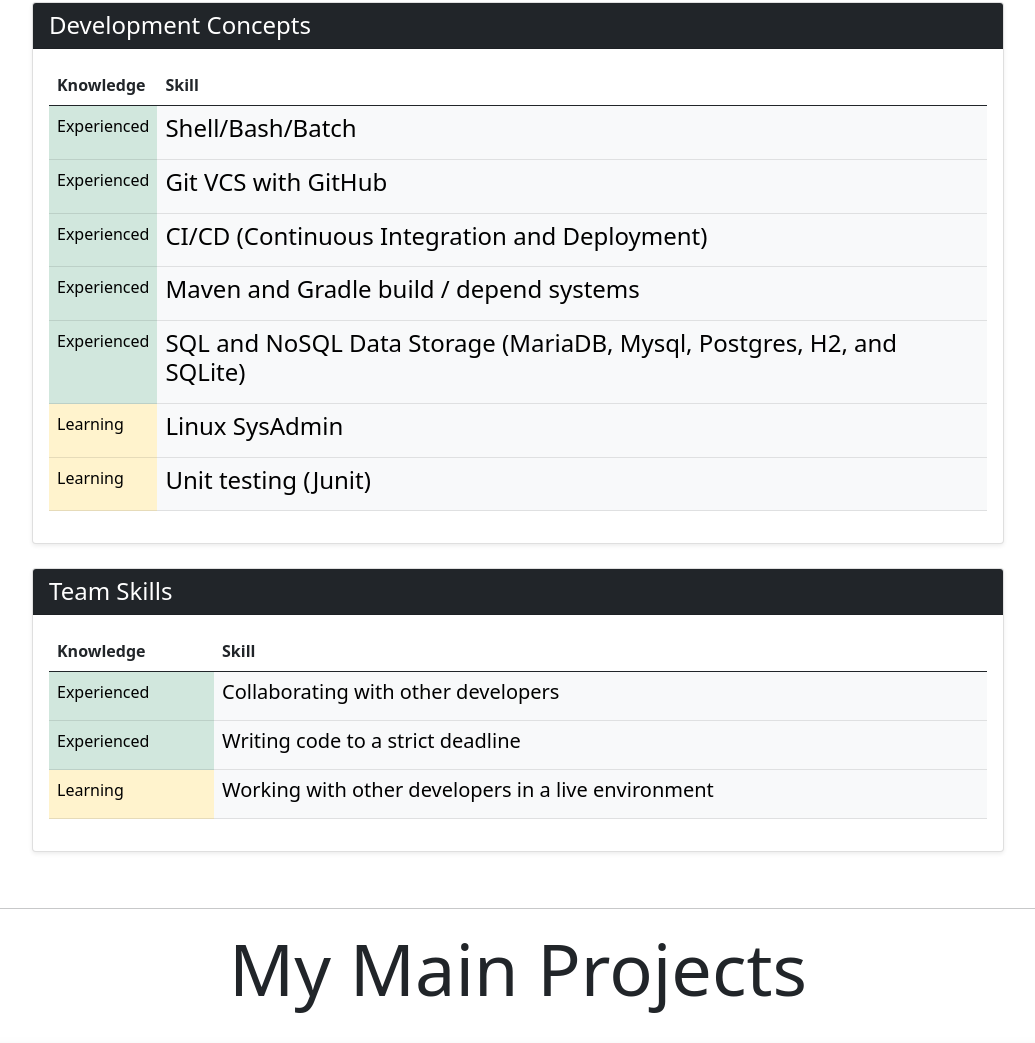
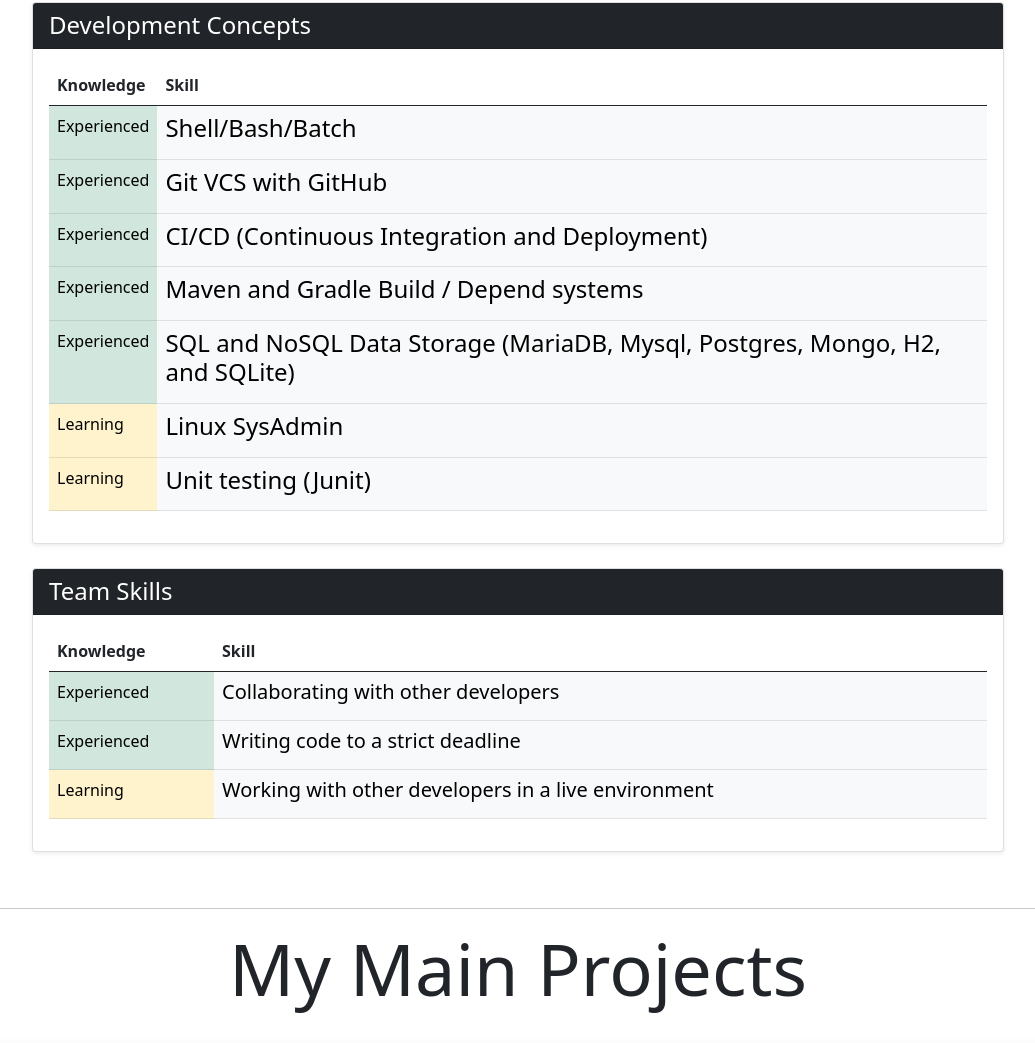
Before and after one commit to Auriium/Auriium.github.io, a plain HTML site: page index.html in a window 1280 px wide. Shown: the part 1179-2222 px from the top of the page, without its empty margins (122-1157 px from the left). Drawn offline with nearby package versions, Linux system fonts and the light colour scheme.

Commit message:
speling misteks

```diff
--- a/index.html
+++ b/index.html
@@ -146,11 +146,11 @@
                             </tr>
                             <tr>
                                 <td class="table-success">Experienced</td>
-                                <td class="table-light"><h4>Maven and Gradle build / depend systems</h4></td>
+                                <td class="table-light"><h4>Maven and Gradle Build / Depend systems</h4></td>
                             </tr>
                             <tr>
                                 <td class="table-success">Experienced</td>
-                                <td class="table-light"><h4>SQL and NoSQL Data Storage (MariaDB, Mysql, Postgres, H2, and SQLite)</h4></td>
+                                <td class="table-light"><h4>SQL and NoSQL Data Storage (MariaDB, Mysql, Postgres, Mongo, H2, and SQLite)</h4></td>
                             </tr>
                             <tr>
                                 <td class="table-warning">Learning</td>
```
